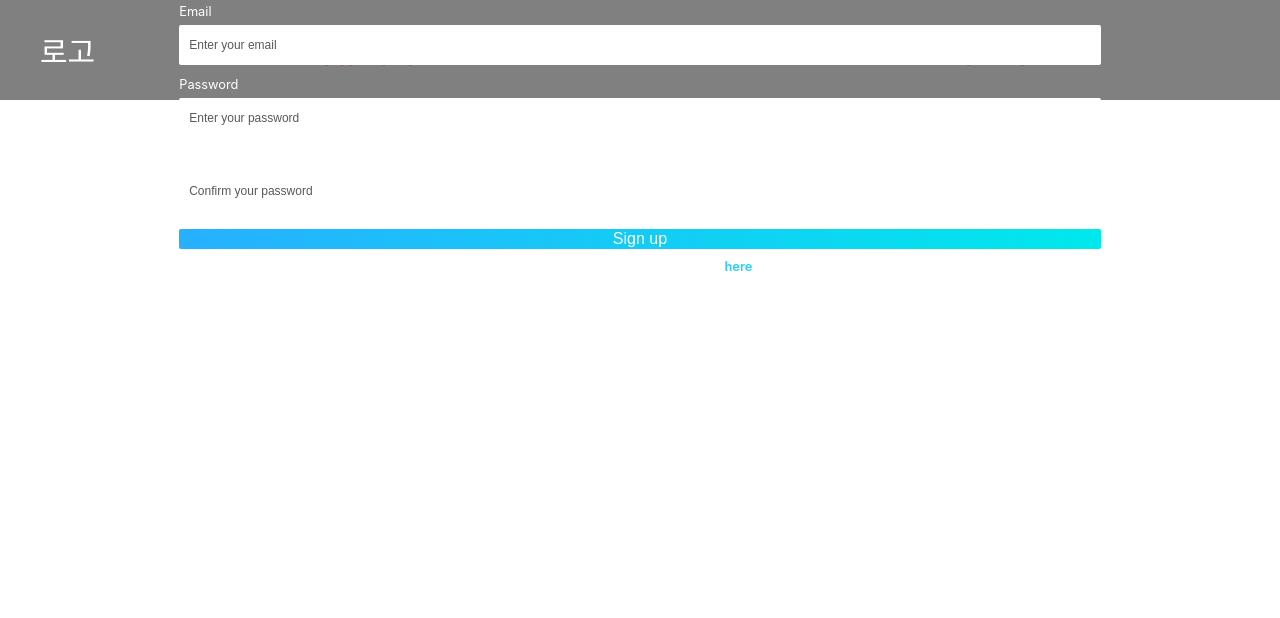
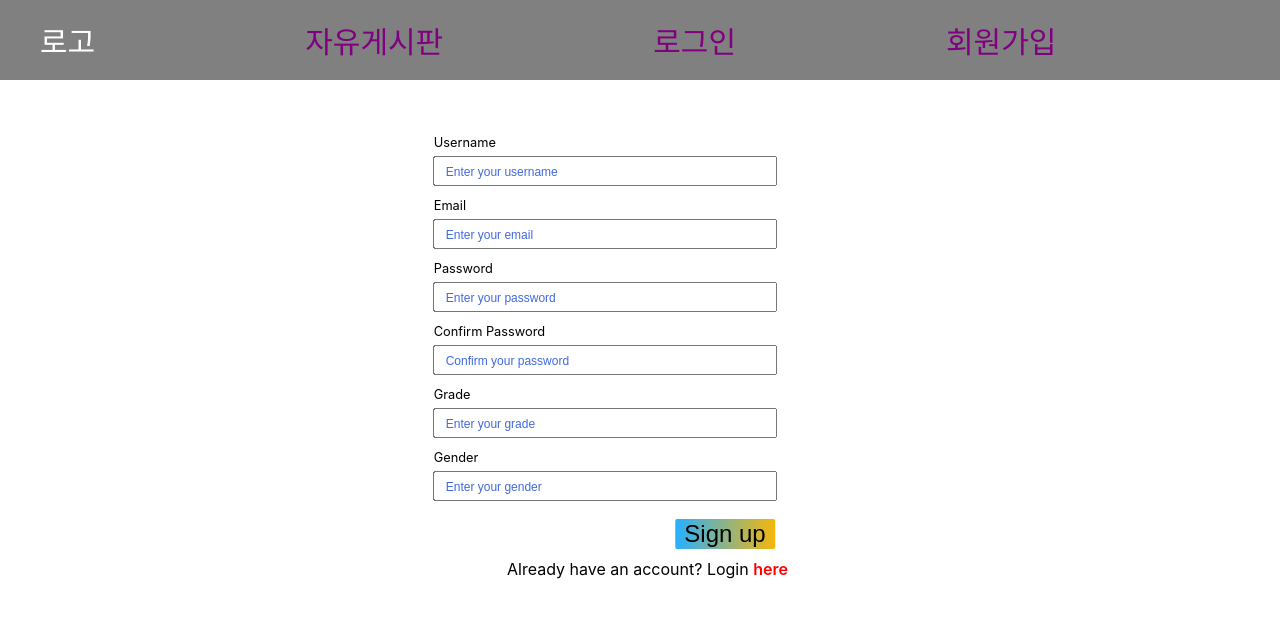
Before and after one commit to kyoungholee/communitySide-pr, a React (Create React App) app: page /Form in a window 1280 px wide. Shown: the top 618 px of the page. Built offline with nearby package versions, Linux system fonts and the light colour scheme.

Commit message:
첫번 째 수정

```diff
--- a/src/App.css
+++ b/src/App.css
@@ -1,7 +1,7 @@
 .NavbarItems {
   display: flex;
   width: 100%;
-  height: 100px;
+  height: 80px;
   background-color: gray;
   color: white;
   align-items: center;
--- a/src/contents/Form.css
+++ b/src/contents/Form.css
@@ -1,63 +1,15 @@
-.form-container {
-  margin: 100px auto;
-  width: 1000px;
-  box-shadow: 0 5px 8px 0 rgba(0, 0, 0, 0.2), 0 7px 20px 0 rgba(0, 0, 0, 0.2);
-  position: relative;
-  border-radius: 10px;
-  height: 600px;
-  display: grid;
-  grid-template-columns: 1fr 1fr;
+.form-success {
+  font-size: 40px;
+  margin-left: 450px;
+  margin-top: 150px;
 }
 
-.close-btn {
-  position: absolute;
-  top: 2%;
-  right: 3%;
-  font-size: 1.5rem;
-  z-index: 1;
-  color: #fff;
-  cursor: pointer;
-}
-
-.form-content-left {
-  background: linear-gradient(
-    90deg,
-    rgb(39, 176, 255) 0%,
-    rgb(0, 232, 236) 100%
-  );
-  border-radius: 10px 0 0 10px;
-  position: relative;
-}
-
-.form-img {
-  width: 80%;
-  height: 80%;
-  position: absolute;
-  top: 50%;
-  left: 50%;
-  transform: translate(-50%, -50%);
-}
-
-.form-img-2 {
-  width: 60%;
-  height: 60%;
-  position: absolute;
-  top: 50%;
-  left: 50%;
-  transform: translate(-50%, -50%);
-}
-
-.form-success {
-  text-align: center;
-  font-size: 24px;
-  margin-top: 80px;
-  color: #fff;
-}
-
-.form-content-right {
+.signform {
+  margin: 25px;
+  top: 250px;
+  margin-left: 300px;
   border-radius: 0 10px 10px 0;
   position: relative;
-  background: linear-gradient(90deg, rgb(40, 40, 40) 0%, rgb(17, 17, 17) 100%);
 }
 
 .form {
@@ -78,7 +30,7 @@
   text-align: start;
   width: 80%;
   margin-bottom: 1rem;
-  color: #fff;
+  color: black;
 }
 
 .form-inputs {
@@ -89,45 +41,43 @@
 .form-inputs p {
   font-size: 0.8rem;
   margin-top: 0.5rem;
-  color: #f00e0e;
+  color: black;
 }
 
 .form-label {
   display: inline-block;
   font-size: 0.8rem;
   margin-bottom: 6px;
-  color: #fff;
+  color: black;
 }
 
 .form-input {
   display: block;
   padding-left: 10px;
-  outline: none;
-  border-radius: 2px;
-  height: 40px;
-  width: 100%;
-  border: none;
+  border-radius: 2px black;
+  height: 30px;
+  width: 50%;
 }
 
 .form-input::placeholder {
-  color: #595959;
+  color: royalblue;
   font-size: 12px;
 }
 
 .form-input-btn {
-  width: 80%;
-  height: 50px;
+  width: 100px;
+  height: 70px;
+  margin-right: 105px;
   margin-top: 10px;
   border-radius: 2px;
   background: linear-gradient(
     90deg,
     rgb(39, 176, 255) 0%,
-    rgb(0, 232, 236) 100%
+    rgb(245, 183, 12) 100%
   );
-  outline: none;
   border: none;
-  color: #fff;
-  font-size: 1rem;
+  color: black;
+  font-size: 24px;
 }
 
 .form-input-btn:hover {
@@ -135,21 +85,33 @@
   background: linear-gradient(
     90deg,
     rgb(39, 143, 255) 0%,
-    rgb(12, 99, 250) 100%
+    rgb(179, 47, 150) 100%
   );
   transition: all 0.4s ease-out;
 }
 
 .form-input-login {
-  font-size: 0.8rem;
+  font-size: 1rem;
   margin-top: 10px;
-  color: #fff;
+  color: black;
   width: 80%;
   text-align: center;
 }
 
 .form-input-login a {
   text-decoration: none;
-  color: #27cdff;
+  margin-right: 260px;
+  color: red;
   font-weight: 600;
 }
+
+.error {
+  color: red;
+  margin: 2px;
+  line-height: 0ch;
+}
+.Lack {
+  color: black;
+  margin: 1px;
+  line-height: 0;
+}
--- a/src/contents/FormSignup.js
+++ b/src/contents/FormSignup.js
@@ -13,7 +13,7 @@ const FormSignup = ({submitForm}) => {
   );
 
   return (
-    <div className='form-content-right'>
+    <div className='signform'>
     <form onSubmit={handleSubmit} className='form' noValidate>
       <div className='form-inputs'>
         <label className='form-label'>Username</label>
@@ -51,6 +51,7 @@ const FormSignup = ({submitForm}) => {
         />
         {errors.password && <p>{errors.password}</p>}
       </div>
+
       <div className='form-inputs'>
         <label className='form-label'>Confirm Password</label>
         <input
@@ -63,11 +64,38 @@ const FormSignup = ({submitForm}) => {
         />
         {errors.password2 && <p>{errors.password2}</p>}
       </div>
+
+      <div className='form-inputs'>
+        <label className='form-label'>Grade</label>
+        <input
+          className='form-input'
+          type='grade'
+          name='grade'
+          placeholder='Enter your grade'
+          value={values.grade}
+          onChange={handleChange}
+        />
+        {errors.grade && <p>{errors.grade}</p>}
+      </div>
+
+      <div className='form-inputs'>
+        <label className='form-label'>Gender</label>
+        <input
+          className='form-input'
+          type='gender'
+          name='gender'
+          placeholder='Enter your gender'
+          value={values.gender}
+          onChange={handleChange}
+        />
+        {errors.gender && <p>{errors.gender}</p>}
+      </div>
+
       <button className='form-input-btn' type='submit' label="submit">
         Sign up
       </button>
       <span className='form-input-login'>
-        Already have an account? Login <a href='/'>here</a>
+        Already have an account? Login <a href='/login'>here</a>
       </span>
     </form>
   </div>
--- a/src/contents/FormSuccess.js
+++ b/src/contents/FormSuccess.js
@@ -2,8 +2,8 @@ import React from 'react'
 
 const FormSuccess = () => {
     return (
-        <div className='form-content-right'>
-        <h1 className='form-success'>We have received your request!</h1>
+        <div className='form-success'>
+        <h1>Success!!</h1>
       </div>
 
     );
--- a/src/contents/Login.css
+++ b/src/contents/Login.css
@@ -40,7 +40,7 @@
   border: 1px solid #ddd;
   transition: border-width 0.2s ease;
   border-radius: 2px;
-  color: #ccc;
+  color: black;
 }
 
 .title {
--- a/src/contents/useForm.js
+++ b/src/contents/useForm.js
@@ -7,7 +7,9 @@ const useForm = (callback, validate) => {
         username: '',
         email: '',
         password: '',
-        password2: ''
+        password2: '',
+        grade : '',
+        gender : ''
     });
 
     const [errors, setErrors] = useState({});
--- a/src/contents/validateInfo.js
+++ b/src/contents/validateInfo.js
@@ -2,27 +2,34 @@ export default function validateInfo(values) {
     let errors = {};
 
     if (!values.username.trim()) {
-        errors.username = 'Username required';
+        errors.username = <h5 className="Lack">Username required</h5>;
     }
     // else if (!/^[A-Za-z]+/.test(values.name.trim())) {
     //   errors.name = 'Enter a valid name';
     // }
 
     if (!values.email) {
-        errors.email = 'Email required';
+        errors.email = <h5 className="Lack">Email required</h5>;
     } else if (!/\S+@\S+\.\S+/.test(values.email)) {
-        errors.email = 'Email address is invalid';
+        errors.email = <h5 className="error">Email address is invalid</h5>;
     }
     if (!values.password) {
-        errors.password = 'Password is required';
+        errors.password = <h5 className="Lack">Password is required</h5>;
     } else if (values.password.length < 6) {
-        errors.password = 'Password needs to be 6 characters or more';
+        errors.password = <h5 className="error">Password needs to be 6 characters or more</h5>;
+    }
+    if (!values.password2) {
+        errors.password2 = <h5 className="Lack">Password is required</h5>;
+    } else if (values.password2 !== values.password) {
+        errors.password2 = <h5 className="error">Passwords do not match</h5>;
+    }
+    if (!values.grade) {
+        errors.grade = <h5 className="Lack">Grade is required</h5>;
     }
 
-    if (!values.password2) {
-        errors.password2 = 'Password is required';
-    } else if (values.password2 !== values.password) {
-        errors.password2 = 'Passwords do not match';
+    if (!values.gender) {
+        errors.gender = <h5 className="Lack">Gender is required</h5>;
     }
+
     return errors;
 }
```
